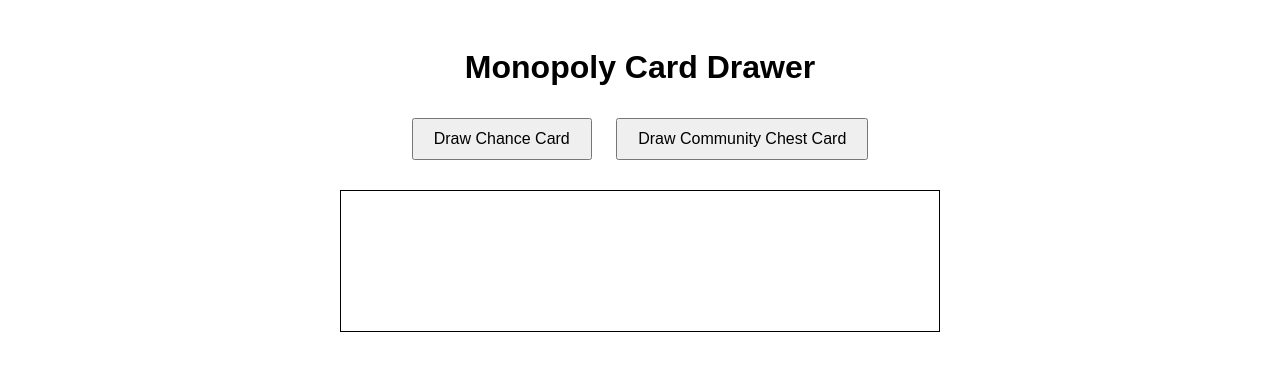
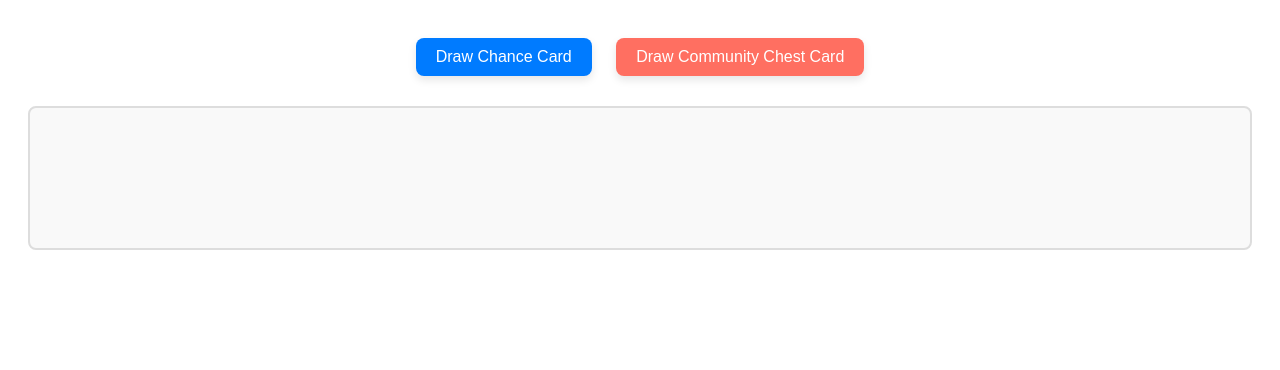
Before and after one commit to Mylonz/monopolyCards, a plain HTML site: page index.html in a window 1280 px wide. Drawn offline with Linux system fonts and the light colour scheme.

Commit message:
🛠️ index.html -> Title and body simplified. 🛠️ styles.css -> Added styles for buttons, hover effects.

```diff
--- a/index.html
+++ b/index.html
@@ -3,16 +3,13 @@
 <head>
     <meta charset="UTF-8">
     <meta name="viewport" content="width=device-width, initial-scale=1.0">
-    <title>Monopoly Card Drawer</title>
+    <title>Monopoly Card Companion</title>
     <link rel="stylesheet" href="styles.css">
 </head>
 <body>
-    <div id="app">
-        <h1>Monopoly Card Drawer</h1>
-        <button id="draw-chance">Draw Chance Card</button>
-        <button id="draw-community">Draw Community Chest Card</button>
-        <div id="card-display"></div>
-    </div>
+    <button id="draw-chance" class="card-button">Draw Chance Card</button>
+    <button id="draw-community" class="card-button">Draw Community Chest Card</button>
+    <div id="card-display"></div>
     <script src="script.js"></script>
 </body>
 </html>
--- a/styles.css
+++ b/styles.css
@@ -15,9 +15,54 @@ button {
     font-size: 16px;
 }
 
+/* General card styles */
+.card-button {
+    display: inline-block;
+    padding: 10px 20px;
+    margin: 10px;
+    font-size: 16px;
+    color: #fff;
+    text-align: center;
+    text-decoration: none;
+    border: none;
+    border-radius: 8px;
+    box-shadow: 0 4px 8px rgba(0, 0, 0, 0.1);
+    cursor: pointer;
+    transition: transform 0.1s ease-in-out;
+}
+
+.card-button:active {
+    transform: translateY(2px);
+}
+
+/* Chance card specific styles */
+#draw-chance {
+    background-color: #007bff; /* Blue color for Chance cards */
+}
+
+#draw-chance:hover {
+    background-color: #0056b3; /* Darker blue on hover */
+}
+
+/* Community Chest card specific styles */
+#draw-community {
+    background-color: #ff6f61; /* Orange color for Community Chest cards */
+}
+
+#draw-community:hover {
+    background-color: #cc5a4e; /* Darker orange on hover */
+}
+
+/* Card display area */
 #card-display {
     margin-top: 20px;
     padding: 20px;
-    border: 1px solid #000;
+    border: 2px solid #ddd;
+    border-radius: 8px;
+    background-color: #f9f9f9;
+    color: #333;
+    text-align: center;
     min-height: 100px;
+    font-size: 18px;
+    line-height: 1.5;
 }
```
